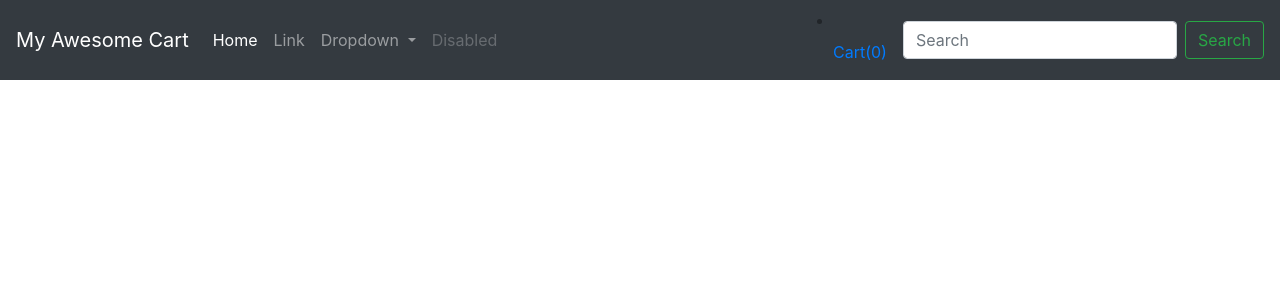
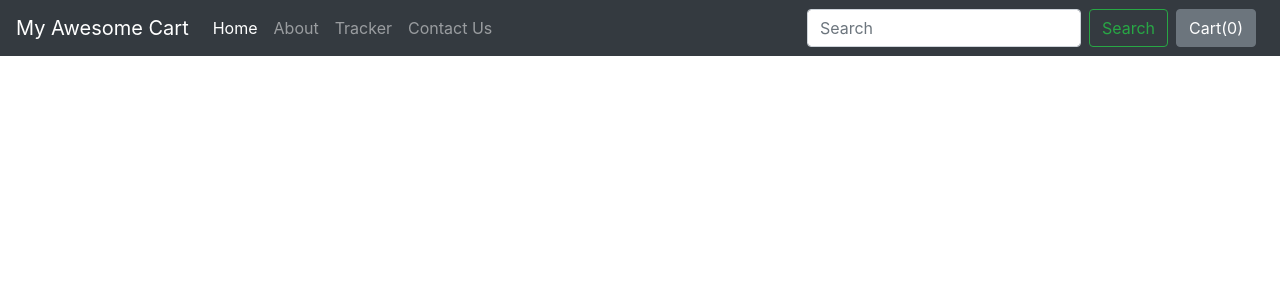
Before and after one commit to prshnt19/Ecart, a Django app: page /shop/ in a window 1280 px wide. Shown: the top 300 px of the page. Run offline with Django 3.2, Linux system fonts and the light colour scheme; data that the repository does not hold is empty; some libraries are stand-ins or nearby versions.

Commit message:
cart popover added

```diff
--- a/shop/templates/shop/basic.html
+++ b/shop/templates/shop/basic.html
@@ -16,7 +16,7 @@
   <body>
 
     <nav class="navbar navbar-expand-lg navbar-dark bg-dark">
-  <a class="navbar-brand" href="#">My Awesome Cart</a>
+  <a class="navbar-brand" href="/shop">My Awesome Cart</a>
   <button class="navbar-toggler" type="button" data-toggle="collapse" data-target="#navbarSupportedContent" aria-controls="navbarSupportedContent" aria-expanded="false" aria-label="Toggle navigation">
     <span class="navbar-toggler-icon"></span>
   </button>
@@ -24,33 +24,27 @@
   <div class="collapse navbar-collapse" id="navbarSupportedContent">
     <ul class="navbar-nav mr-auto">
       <li class="nav-item active">
-        <a class="nav-link" href="#">Home <span class="sr-only">(current)</span></a>
+        <a class="nav-link" href="/shop">Home <span class="sr-only">(current)</span></a>
       </li>
       <li class="nav-item">
-        <a class="nav-link" href="#">Link</a>
-      </li>
-      <li class="nav-item dropdown">
-        <a class="nav-link dropdown-toggle" href="#" id="navbarDropdown" role="button" data-toggle="dropdown" aria-haspopup="true" aria-expanded="false">
-          Dropdown
-        </a>
-        <div class="dropdown-menu" aria-labelledby="navbarDropdown">
-          <a class="dropdown-item" href="#">Action</a>
-          <a class="dropdown-item" href="#">Another action</a>
-          <div class="dropdown-divider"></div>
-          <a class="dropdown-item" href="#">Something else here</a>
-        </div>
+        <a class="nav-link" href="/shop/about">About</a>
       </li>
       <li class="nav-item">
-        <a class="nav-link disabled" href="#" tabindex="-1" aria-disabled="true">Disabled</a>
+        <a class="nav-link" href="/shop/tracker">Tracker</a>
+      </li>
+      <li class="nav-item">
+        <a class="nav-link" href="/shop/contact">Contact Us</a>
       </li>
     </ul>
-    <li class="nav-item">
-      <a class="nav-link" href="#">Cart(<span id="cartn">0</span>)</a>
-    </li>
+
     <form class="form-inline my-2 my-lg-0">
       <input class="form-control mr-sm-2" type="search" placeholder="Search" aria-label="Search">
       <button class="btn btn-outline-success my-2 my-sm-0" type="submit">Search</button>
     </form>
+    <button type="button" id="popcart" class="btn btn-secondary mx-2" data-container="body" data-html="true" data-toggle="popover" data-placement="bottom" >
+    Cart(<span id="cartn">0</span>)
+    </button>
+
   </div>
 </nav>
   {% block body %} {% endblock %}
--- a/shop/templates/shop/index.html
+++ b/shop/templates/shop/index.html
@@ -12,8 +12,8 @@
 
           .col-md-3 img{
 
-          width: 227px;
-          height: 220px;
+          width: 200px;
+          height: 200px;
           }
 
           body .carousel-indicator li{
@@ -33,6 +33,8 @@
           .carousel-control-next{
           top: auto;
           bottom: auto;
+          padding-top:220px
+
           }
            body .no-padding{
            padding-left: 0,
@@ -47,7 +49,8 @@
     <!--Slideshow starts here -->
     {% for product, range, nSlides in allProds %}
     <h5 class="my-4">Flash Sale On {{product.0.category}} - Recommended Items</h5>
-<div id="demo{{forloop.counter}}" class="carousel slide my-3" data-ride="carousel">
+    <div class="row">
+    <div id="demo{{forloop.counter}}" class="col carousel slide my-3" data-ride="carousel">
     <ul class="carousel-indicators">
       <li data-target="#demo{{forloop.counter}}" data-slide-to="0" class="active"></li>
 
@@ -91,6 +94,7 @@
     <a class="carousel-control-next" href="#demo{{forloop.counter}}" data-slide="next">
         <span class="carousel-control-next-icon"></span>
     </a>
+    </div>
     {% endfor %}
 </div>
  {% endblock %}
@@ -119,5 +123,7 @@ localStorage.setItem('cart', JSON.stringify(cart));
 document.getElementById('cartn').innerHTML = Object.keys(cart).length;
 
 });
+$('#popcart').popover('show');
+document.getElementById("popcart").setAttribute('data-content','<h5>shopping cart of shop</h5>');
 </script>
 {% endblock %}
--- a/shop/views.py
+++ b/shop/views.py
@@ -25,16 +25,19 @@ def index(request):
     params = {'allProds':allProds}
     return render(request, 'shop/index.html', params)
 def about(request):
-    return render(request,'shop/about.html')
+    return render(request, 'shop/about.html')
+
 def contact(request):
-    return render(request,'shop/index.html')
+    return render(request, 'shop/contact.html')
+
 def tracker(request):
-    return render(request,'shop/index.html')
+    return render(request, 'shop/tracker.html')
+
 def search(request):
-    return render(request,'shop/index.html')
+    return render(request, 'shop/search.html')
+
 def productview(request):
-    return render(request,'shop/index.html')
+    return render(request, 'shop/prodView.html')
+
 def checkout(request):
-    return render(request,'shop/index.html')
-def checkoutttt(request):
-    return render(request,'shop/index.html')
+    return render(request, 'shop/checkout.html')
```
Also changed, not shown: media/shop/images/1322301.jpg (deleted), media/shop/images/20191031_165544.jpg (deleted), media/shop/images/90194670_196926435076332_2574881242398851072_n.jpg (deleted), media/shop/images/90194670_196926435076332_2574881242398851072_n_xivGn5Q.jpg (deleted), media/shop/images/Untitled_presentation.jpg (deleted), media/shop/images/Untitled_presentation_ewQN8gF.jpg (deleted), media/shop/images/desktop.jpeg (deleted), media/shop/images/download.png (deleted), media/shop/images/download_PtyD3ku.png (deleted), shop/templates/shop/checkout.html (added), shop/templates/shop/contact.html (added), shop/templates/shop/prodview.html (added), shop/templates/shop/search.html (added), shop/templates/shop/tracker.html (added).
